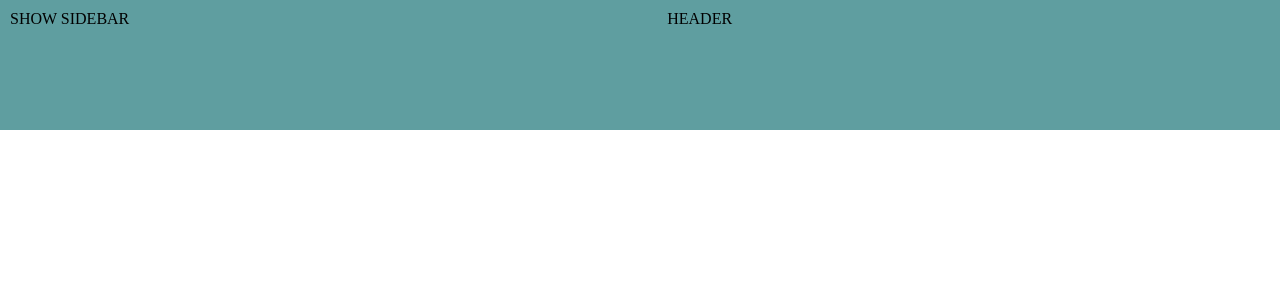
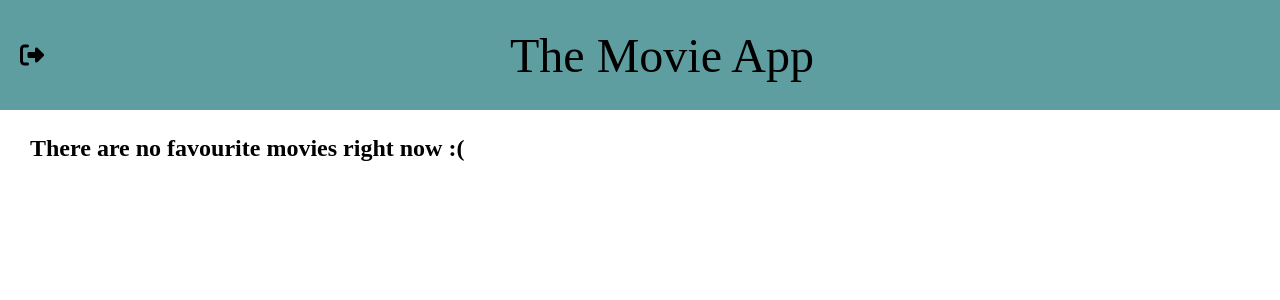
Before and after one commit to gokberksavas/movie-app-alternative, a Vue app: page /favourites in a window 1280 px wide. Shown: the top 300 px of the page. Built offline with nearby package versions, Linux system fonts and the light colour scheme.

Commit message:
favourite block added, sidebar button edited

```diff
--- a/public/index.html
+++ b/public/index.html
@@ -10,6 +10,10 @@
       body {
         margin: 0 !important;
       }
+
+      * {
+        box-sizing: border-box;
+      }
     </style>
   </head>
   <body>
--- a/src/components/FilterInput.vue
+++ b/src/components/FilterInput.vue
@@ -11,6 +11,7 @@ const emit = defineEmits(['dropdownchanged']);
 
 <template>
   <div class="filter-dropdown">
+    <span>Show Trending Movies of the:&nbsp;</span>
     <select @change="emit('dropdownchanged', $event)">
       <option
         v-for="option in props.options"
--- a/src/components/PageHeader.vue
+++ b/src/components/PageHeader.vue
@@ -1,18 +1,27 @@
 <script setup>
+import { ref } from 'vue'
+
 const emit = defineEmits(['togglesidebar']);
+const sideBarStatus = ref(false);
+
+const toggleSideBar = () => {
+  sideBarStatus.value = !sideBarStatus.value;
+
+  emit('togglesidebar', sideBarStatus.value);
+};
 </script>
 
 <template>
   <div class="header">
     <div class="header-content">
-      <div
-        class="show-sidebar-btn"
-        @click="emit('togglesidebar', true)"
-      >
-        SHOW SIDEBAR
-      </div>
+      <FontAwesomeIcon
+        icon="fa-solid fa-right-from-bracket"
+        class="sidebar-btn"
+        :class="{'sidebar-active': sideBarStatus}"
+        @click="toggleSideBar"
+      />
       <div class="header-text">
-        HEADER
+        The Movie App
       </div>
     </div>
   </div>
@@ -26,9 +35,24 @@ const emit = defineEmits(['togglesidebar']);
   z-index: 3
   position: sticky
   top: 0
+  font-size: 3rem
 
   .header-content
     display: flex
+    align-items: center
+    height: 100%
+
+    .sidebar-btn
+      transition: transform 0.3s linear
+      transform: rotateY(0deg)
+      font-size: 1.5rem
+      padding: 10px
+
+      &:hover
+        color: #ffffff
+
+      &.sidebar-active
+        transform: rotateY(180deg)
 
     .header-text
       flex: 1
--- a/src/components/SideBar.vue
+++ b/src/components/SideBar.vue
@@ -1,5 +1,4 @@
 <script setup>
-const emit = defineEmits(['togglesidebar']);
 const props = defineProps({
   status: Boolean
 });
@@ -19,12 +18,6 @@ const buttonConfig = [
     :class="{ 'sidebar-hidden': !props.status }"
   >
     <div class="sidebar-content">
-      <div
-        class="sidebar-close-btn"
-        @click="emit('togglesidebar', false)"
-      >
-        CLOSE
-      </div>
       <h1>Menu</h1>
       <router-link
         v-for="button in buttonConfig"
@@ -56,11 +49,6 @@ const buttonConfig = [
   transition: all 0.2s linear
   min-height: 100vh
 
-  .sidebar-close-btn
-    position: absolute
-    right: 10px
-    top: 3px
-
   .sidebar-content
     position: sticky
     top: 0
--- /dev/null
+++ b/src/components/movie-list/FavouriteList.vue
@@ -0,0 +1,48 @@
+<script setup>
+import MovieCard from './components/MovieCard.vue';
+import { ref, onMounted } from 'vue'
+import favourite from '@/helpers/favourite';
+
+const favouriteMovies = ref(favourite.getFavourites());
+
+const handleUnFavourite = () => {
+  favouriteMovies.value = favourite.getFavourites();
+};
+</script>
+
+<template>
+  <div class="movie-list-wrapper">
+    <div class="block-header">
+      <h2>{{ favouriteMovies.length > 0 ? 'Your Favourite Movies' : 'There are no favourite movies right now :(' }}</h2>
+    </div>
+    <div class="movie-list">
+      <MovieCard
+        v-for="movie in favouriteMovies"
+        :key="movie.id"
+        :movie-data="movie"
+        @movieunfavourited="handleUnFavourite"
+      />
+    </div>
+  </div>
+</template>
+
+<style lang="sass" scoped>
+.movie-list-wrapper
+  padding: 5px 30px 20px 30px
+
+  .block-header
+    display: flex
+    align-items: center
+    padding-right: 20px
+
+    h2
+      flex: 1
+
+  .movie-list
+    display: grid
+    grid-template-columns: repeat(2, calc(50% - 20px))
+    gap: 20px
+
+    @media screen and (min-width: 1440px)
+      grid-template-columns: repeat(3, calc(100%/3 - 20px))
+</style>
--- a/src/components/movie-list/components/MovieCard.vue
+++ b/src/components/movie-list/components/MovieCard.vue
@@ -8,6 +8,8 @@ const props = defineProps({
     default: () => ({})
   }
 });
+
+const emit = defineEmits(['movieunfavourited']);
 
 const movie = computed(() => props.movieData);
 const  { id, release_date: release, poster_path: poster, title, overview, ...rest} = movie.value;
@@ -21,6 +23,7 @@ const getFullImageUrl = (size, posterPath) => {
 const handleFavourite = () => {
   if (isFavourite.value) {
     favourite.removeFromFavourites(id);
+    emit('movieunfavourited');
   } else {
     favourite.addToFavourite(movie.value);
   }
--- /dev/null
+++ b/src/content-blocks/FavouritesBlock.vue
@@ -0,0 +1,7 @@
+<script setup>
+import FavouriteList from '@/components/movie-list/FavouriteList.vue';
+</script>
+
+<template>
+  <FavouriteList />
+</template>
--- a/src/layouts/CommonLayout.vue
+++ b/src/layouts/CommonLayout.vue
@@ -12,10 +12,7 @@ const toggleSideBar = (status) => {
 
 <template>
   <div class="common-layout">
-    <SideBar
-      :status="showSideBar"
-      @togglesidebar="toggleSideBar($event)"
-    />
+    <SideBar :status="showSideBar" />
     <div class="layout-inner">
       <PageHeader @togglesidebar="toggleSideBar($event)" />
       <slot name="page-content" />
--- a/src/main.js
+++ b/src/main.js
@@ -3,11 +3,11 @@ import App from './App.vue'
 import router from './router'
 import { library } from '@fortawesome/fontawesome-svg-core'
 import { FontAwesomeIcon } from '@fortawesome/vue-fontawesome'
-import { faStar } from '@fortawesome/free-solid-svg-icons'
+import { faStar, faRightFromBracket } from '@fortawesome/free-solid-svg-icons'
 
 const app = createApp(App);
 
-library.add(faStar);
+library.add(faStar, faRightFromBracket );
 
 app.use(router);
 app.component('FontAwesomeIcon', FontAwesomeIcon);
--- a/src/router.js
+++ b/src/router.js
@@ -1,10 +1,12 @@
 import { createRouter, createWebHistory } from "vue-router"
 import TrendingBlock from '@/content-blocks/TrendingBlock.vue'
 import PopularBlock from '@/content-blocks/PopularBlock.vue'
+import FavouritesBlock from '@/content-blocks/FavouritesBlock.vue'
 
 const routes = [
   { path: '/popular', component: PopularBlock },
-  { path: '/trending', component: TrendingBlock }
+  { path: '/trending', component: TrendingBlock },
+  { path: '/favourites', component: FavouritesBlock }
 ];
 
 const router = createRouter({
```
